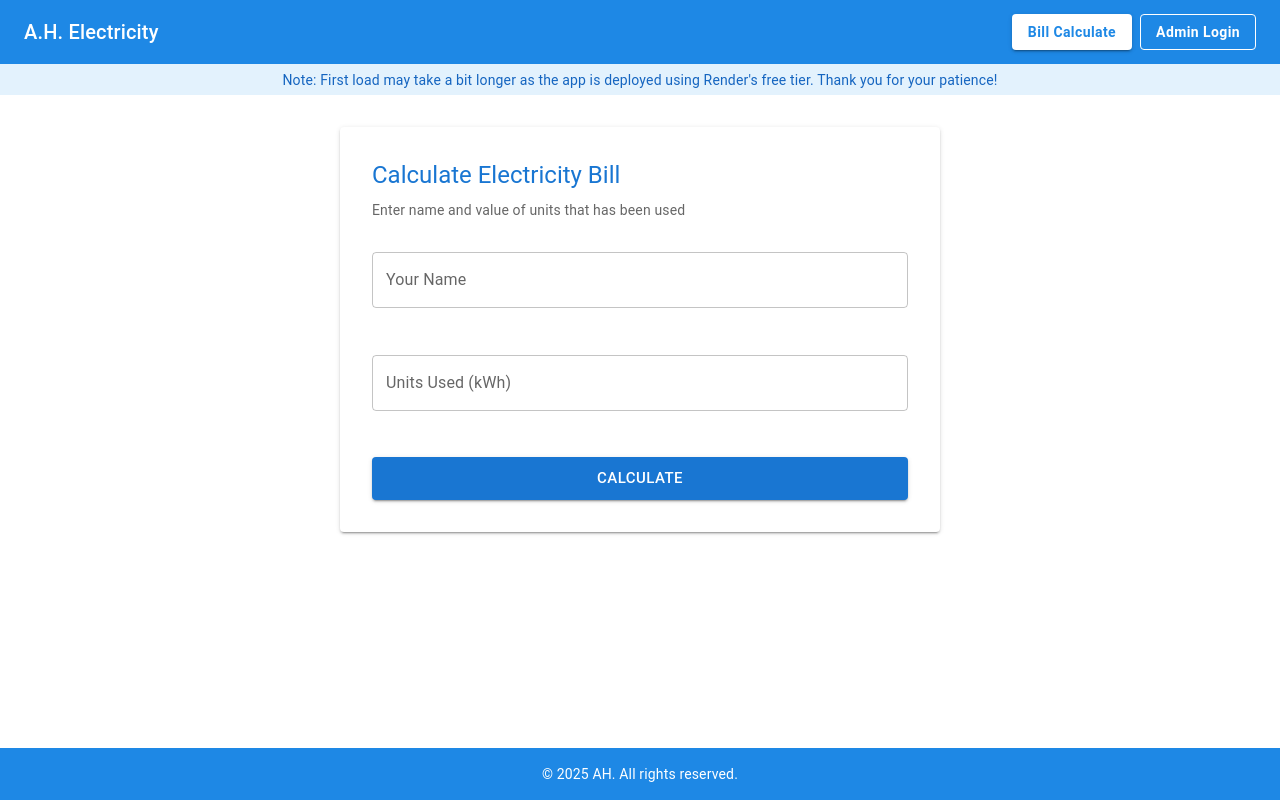
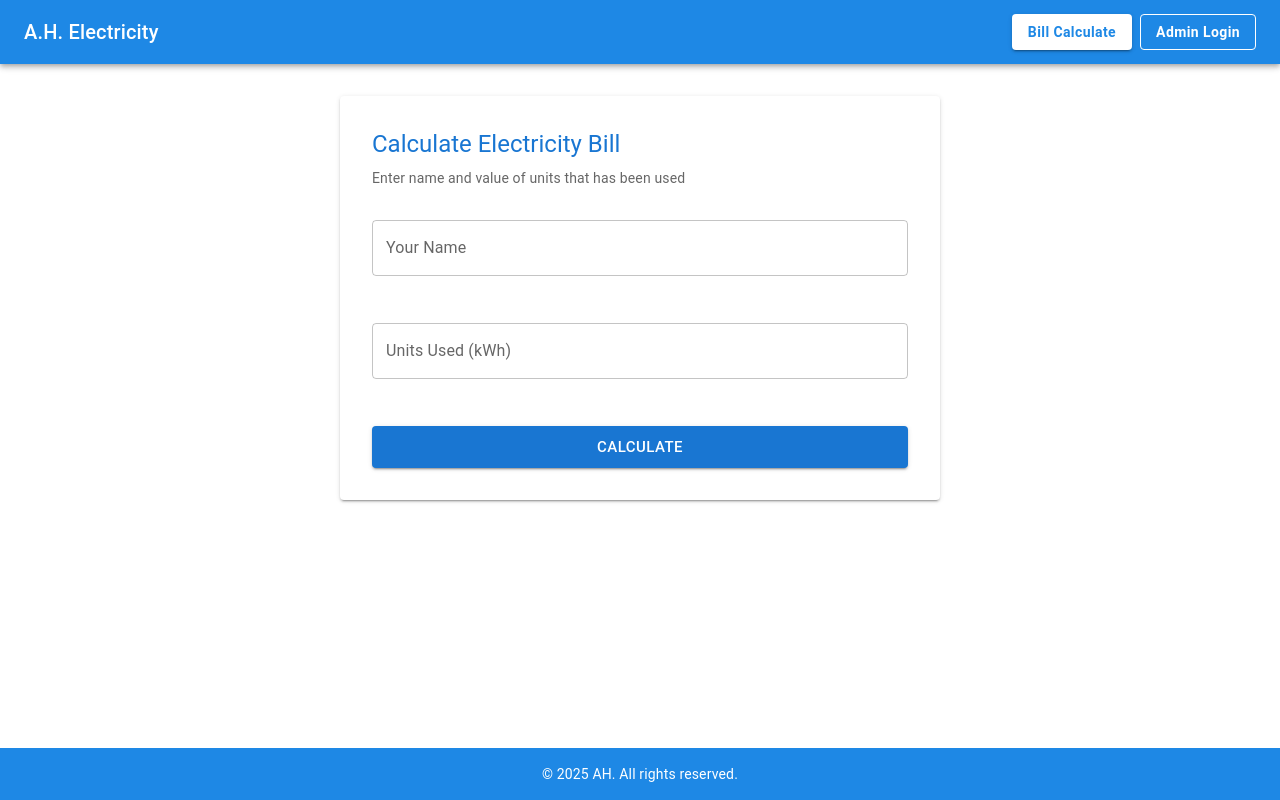
Before and after one commit to Afsana2020/acme-utility-bill-calculator, a React (Create React App) app in the folder frontend/: page / in a window 1280 px wide. Built offline with nearby package versions, Linux system fonts and the light colour scheme; no server answers.

Commit message:
Update App.tsx

```diff
--- a/frontend/src/App.tsx
+++ b/frontend/src/App.tsx
@@ -102,18 +102,6 @@ function App() {
         </Toolbar>
       </AppBar>
 
-      <Box sx={{
-        bgcolor: '#e3f2fd',
-        color: '#1565c0',
-        textAlign: 'center',
-        py: 0.7,
-        fontSize: '0.5rem'
-      }}>
-        <Typography variant="body2">
-    Note: First load may take a bit longer as the app is deployed using Render's free tier. Thank you for your patience!
-        </Typography>
-      </Box>
-
       <Box sx={{ flex: 1, p: 4 }}>
         {adminView ? (
           <AdminPanel
```
